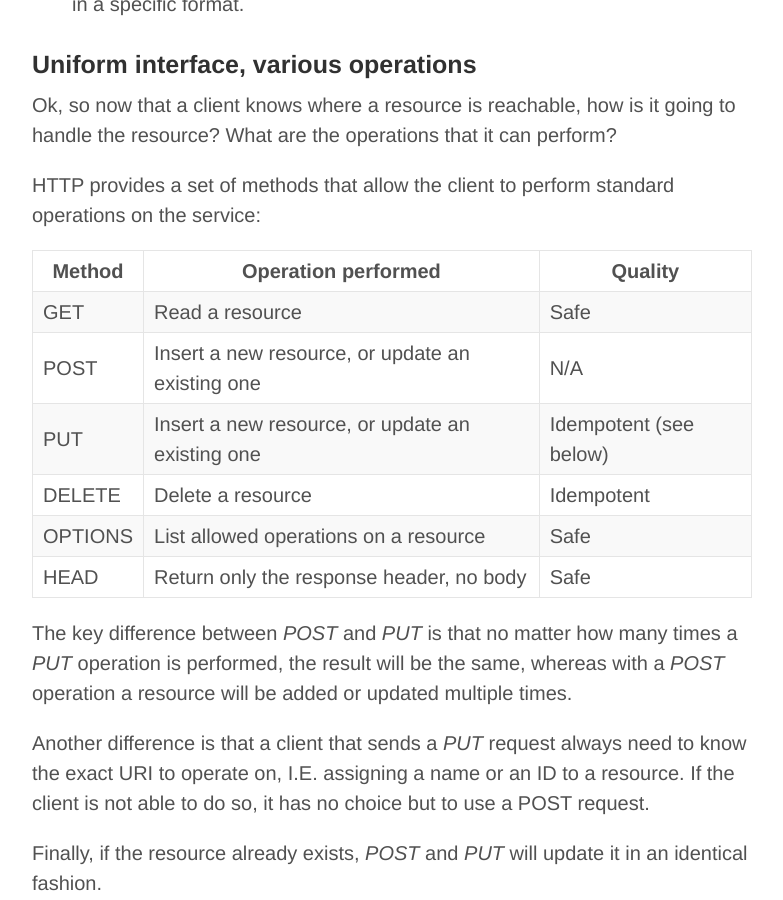
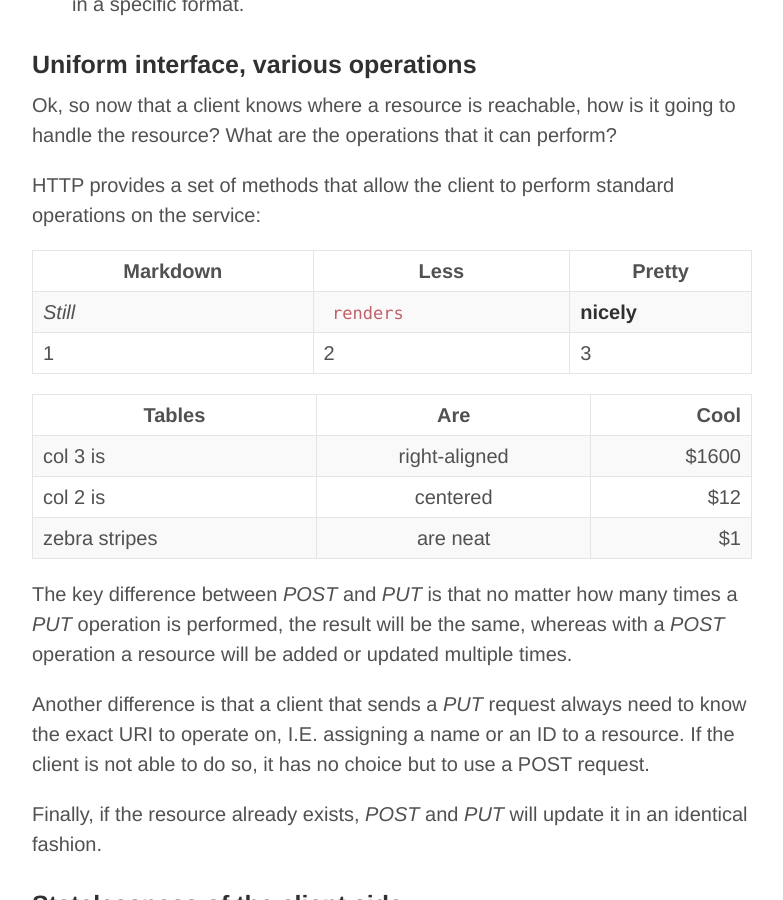
Before and after one commit to federicomaffei/federicomaffei.github.io, a Jekyll site: the page built from _posts/2014-12-29-REST-whatisit.md, in a window 1280 px wide and 900 px high, scrolled down 3365 px. Shown: the whole window, without its empty margins (248-1031 px from the left). Built offline with Jekyll 4.4.1, drawn with Linux system fonts in a browser that asks for light colours; Markdown is read by kramdown in place of the engine named in the settings; comment, search, counter and statistics services are not loaded.

Commit message:
fighting with markdown :(

```diff
--- a/_posts/2014-12-29-REST-whatisit.md
+++ b/_posts/2014-12-29-REST-whatisit.md
@@ -86,14 +86,18 @@
 
 HTTP provides a set of methods that allow the client to perform standard operations on the service:
 
-| Method  | Operation performed                              | Quality                |
-|---------|--------------------------------------------------|------------------------|
-| GET     | Read a resource                                  | Safe                   |
-| POST    | Insert a new resource, or update an existing one | N/A                    |
-| PUT     | Insert a new resource, or update an existing one | Idempotent (see below) |
-| DELETE  | Delete a resource                                | Idempotent             |
-| OPTIONS | List allowed operations on a resource            | Safe                   |
-| HEAD    | Return only the response header, no body         | Safe                   |
+Markdown | Less | Pretty
+--- | --- | ---
+*Still* | `renders` | **nicely**
+1 | 2 | 3
+
+| Tables        | Are           | Cool  |
+| ------------- |:-------------:| -----:|
+| col 3 is      | right-aligned | $1600 |
+| col 2 is      | centered      |   $12 |
+| zebra stripes | are neat      |    $1 |
+
+
 
 The key difference between *POST* and *PUT* is that no matter how many times a *PUT* operation is performed, the result will be the same, whereas with a *POST* operation a resource will be added or updated multiple times.
 
```
